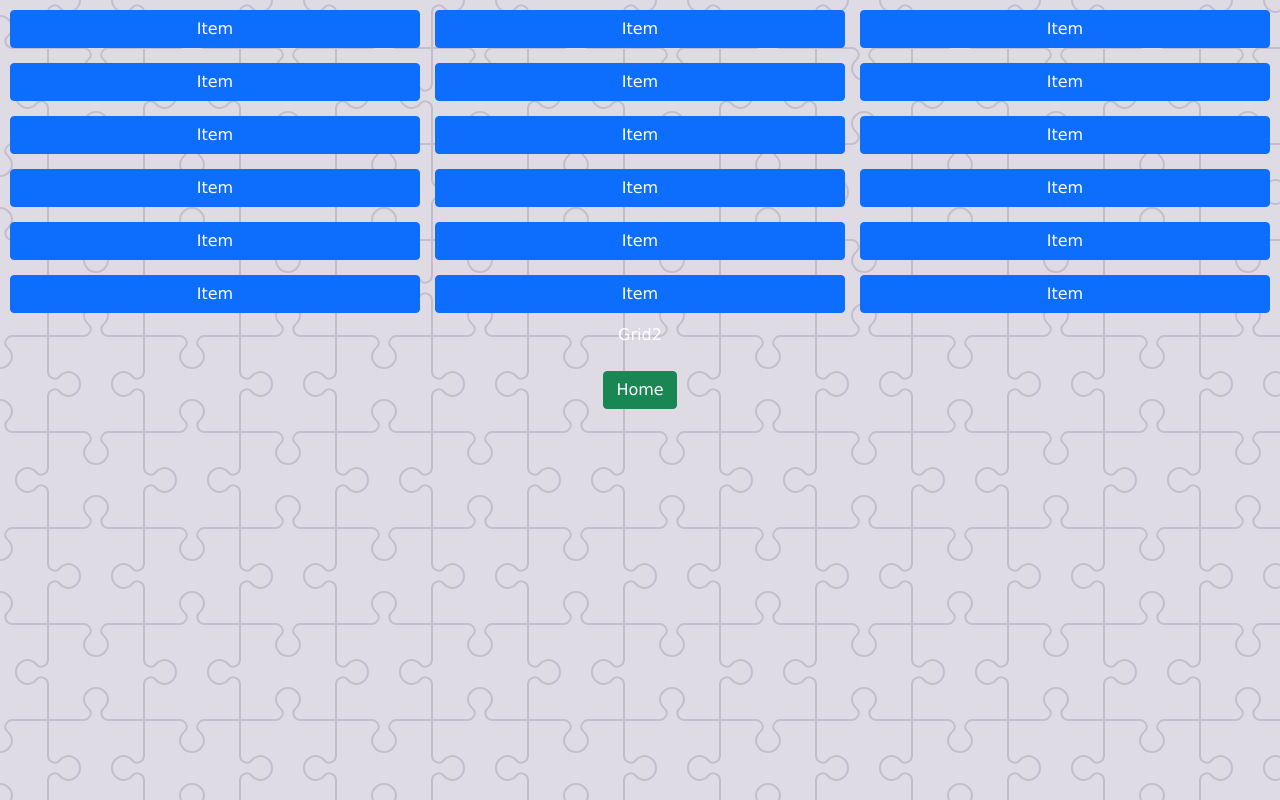
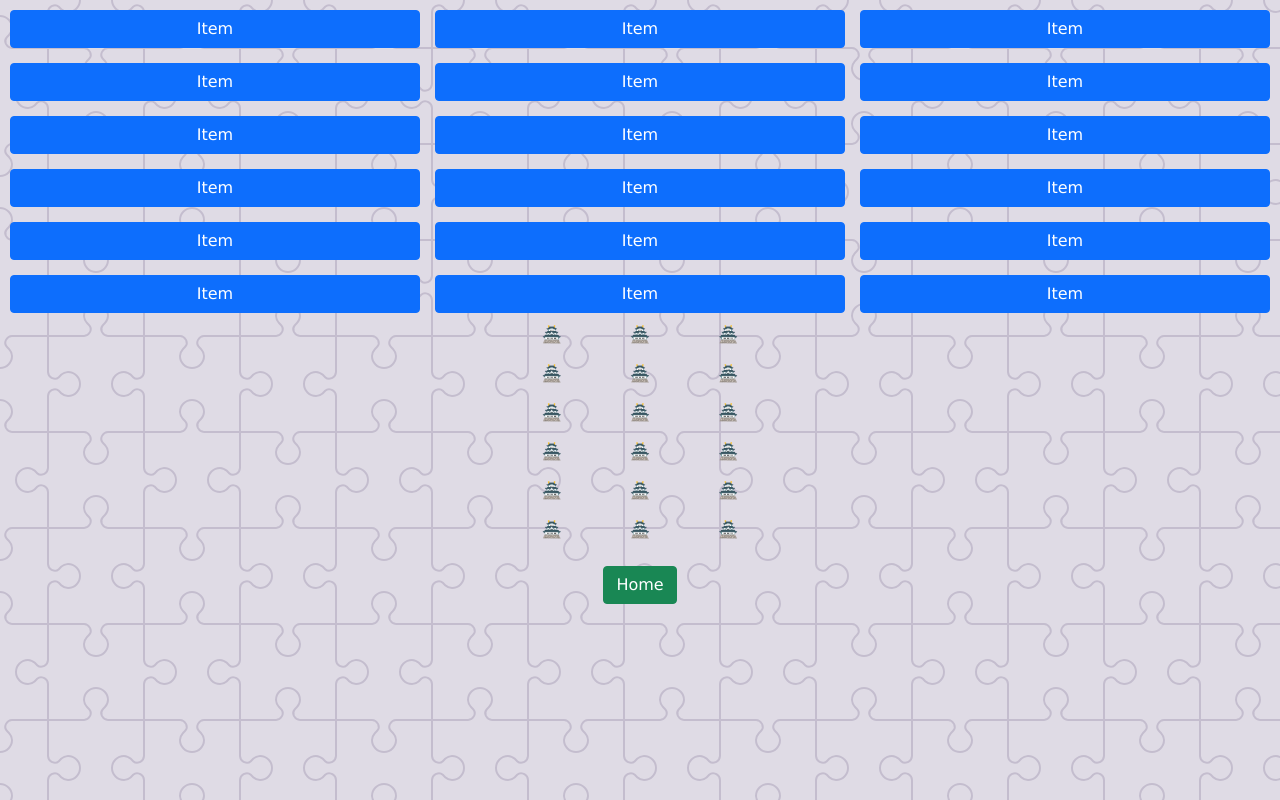
Before and after one commit to ShannaJSmith/css-components, a React (Create React App) app in the folder css-components/: page /background2 in a window 1280 px wide. Built offline with nearby package versions, Linux system fonts and the light colour scheme.

Commit message:
use different position for Grid2

```diff
--- a/css-components/src/components/Grid2.css
+++ b/css-components/src/components/Grid2.css
@@ -0,0 +1,9 @@
+.parent2 {
+  display: grid;
+  grid-template-columns: repeat(3, 1fr);
+  grid-template-rows: repeat(6, 1fr);
+  grid-column-gap: 15px;
+  grid-row-gap: 15px;
+  width: 250px;
+  margin: auto;
+}
--- a/css-components/src/components/Grid2.jsx
+++ b/css-components/src/components/Grid2.jsx
@@ -1,7 +1,28 @@
 import './Grid2.css';
 
 const Grid2 = () => {
-  return <div>Grid2</div>;
+  return (
+    <div className="parent2">
+      <div>🏯</div>
+      <div>🏯</div>
+      <div>🏯</div>
+      <div>🏯</div>
+      <div>🏯</div>
+      <div>🏯</div>
+      <div>🏯</div>
+      <div>🏯</div>
+      <div>🏯</div>
+      <div>🏯</div>
+      <div>🏯</div>
+      <div>🏯</div>
+      <div>🏯</div>
+      <div>🏯</div>
+      <div>🏯</div>
+      <div>🏯</div>
+      <div>🏯</div>
+      <div>🏯</div>
+    </div>
+  );
 };
 
 export default Grid2;
```
